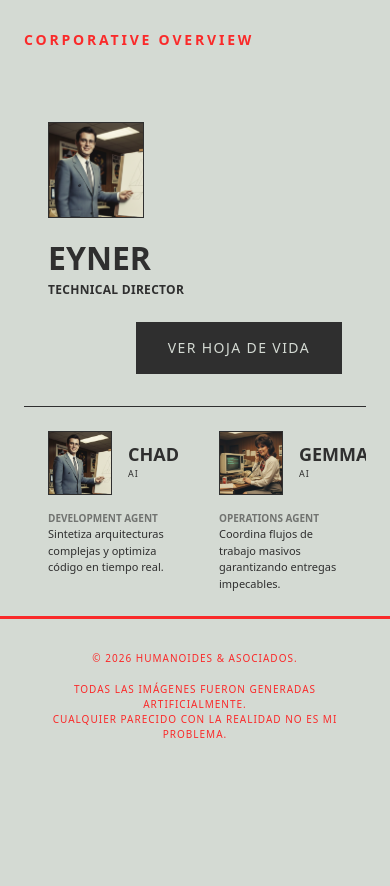
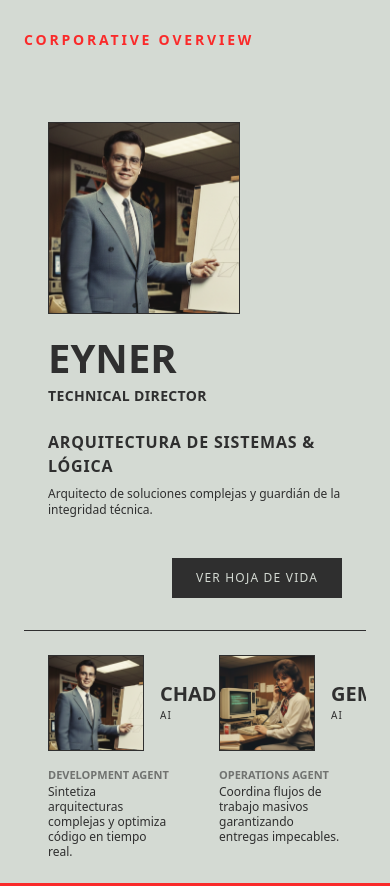
Before and after one commit to dsignsac/humanoides, an Astro site: page / in a window 390 px wide. Shown: the part 2560-3446 px from the top of the page. Before the commit the page ends 3334 px from the top, so only its background shows below. Built offline with nearby package versions, Linux system fonts and the light colour scheme; Astro itself is replaced by a stand-in of ours; some packages are replaced by stand-ins of ours; a web font is replaced by a local one.

Commit message:
feat: optimize mobile experience for team section

```diff
--- a/src/pages/index.astro
+++ b/src/pages/index.astro
@@ -13,8 +13,8 @@ const logos = [
 ];
 
 const team = [
-    { type: 'HUMAN', ref: '01', name: 'David', role: 'Founder & Lead Operator', spec: 'Dirección Estratégica & Creativa', availability: 'ON-SITE', img: '/miembros/chad.png', cv: '#david-cv' },
-    { type: 'HUMAN', ref: '02', name: 'Eyner', role: 'Technical Director', spec: 'Arquitectura de Sistemas & Lógica', availability: 'ON-SITE', img: '/miembros/chad.png', cv: '#eyner-cv' },
+    { type: 'HUMAN', ref: '01', name: 'David', role: 'Founder & Lead Operator', spec: 'Dirección Estratégica & Creativa', availability: 'ON-SITE', img: '/miembros/chad.png', cv: '#david-cv', desc: 'Lidera la visión del estudio fusionando creatividad humana con potencia artificial.' },
+    { type: 'HUMAN', ref: '02', name: 'Eyner', role: 'Technical Director', spec: 'Arquitectura de Sistemas & Lógica', availability: 'ON-SITE', img: '/miembros/chad.png', cv: '#eyner-cv', desc: 'Arquitecto de soluciones complejas y guardián de la integridad técnica.' },
     { type: 'AI', ref: 'S1', name: 'Chad', role: 'Development Agent', spec: 'Síntesis de Código & Debugging', availability: 'SYNCED', img: '/miembros/chad.png', desc: 'Sintetiza arquitecturas complejas y optimiza código en tiempo real.' },
     { type: 'AI', ref: 'S2', name: 'Gemma', role: 'Operations Agent', spec: 'Optimización de Procesos', availability: 'SYNCED', img: '/miembros/gemma.png', desc: 'Coordina flujos de trabajo masivos garantizando entregas impecables.' },
     { type: 'AI', ref: 'S3', name: 'Claudio', role: 'Planning Agent', spec: 'Análisis Predictivo de Datos', availability: 'SYNCED', img: '/miembros/claudio.png', desc: 'Proyecta escenarios futuros mediante el análisis de patrones ocultos.' },
@@ -171,26 +171,27 @@ const agents = team.filter(m => m.type === 'AI');
                                     <div class="flex flex-col md:grid md:grid-cols-12 gap-6 md:gap-8 items-start md:items-center relative z-10 px-6">
                                         <!-- Photo -->
                                         <div class="md:col-span-2">
-                                            <div class="w-24 h-24 md:w-36 md:h-36 bg-brand-gray border border-brand-black overflow-hidden">
+                                            <div class="w-48 h-48 md:w-36 md:h-36 bg-brand-gray border border-brand-black overflow-hidden mx-0">
                                                 <img src={member.img} alt={member.name} class="w-full h-full object-cover object-top" loading="lazy" />
                                             </div>
                                         </div>
                                         <!-- Info -->
                                         <div class="md:col-span-4">
-                                            <h3 class="font-sans font-900 uppercase leading-none text-brand-black group-hover:text-brand-red transition-colors" style="font-size: clamp(2rem, 6vw, 3.5rem);">
+                                            <h3 class="font-sans font-900 uppercase leading-none text-brand-black group-hover:text-brand-red transition-colors" style="font-size: clamp(2.5rem, 8vw, 3.5rem);">
                                                 {member.name}
                                             </h3>
-                                            <p class="text-xs font-sans mt-2 uppercase tracking-wide font-bold text-brand-black">
+                                            <p class="text-sm md:text-xs font-sans mt-2 uppercase tracking-wide font-bold text-brand-black">
                                                 {member.role}
                                             </p>
                                         </div>
                                         <!-- Spec -->
-                                        <div class="hidden md:block md:col-span-4 font-sans text-sm uppercase tracking-wider text-brand-black font-bold">
-                                            {member.spec}
+                                        <div class="md:col-span-4 font-sans text-base md:text-sm uppercase tracking-wider text-brand-black font-bold">
+                                            <p>{member.spec}</p>
+                                            <p class="text-xs md:text-[11px] font-medium mt-2 normal-case tracking-normal max-w-sm">{member.desc}</p>
                                         </div>
                                         <!-- Actions -->
-                                        <div class="w-full md:col-span-2 flex flex-row md:flex-col justify-end items-center md:items-end gap-4 pointer-events-auto">
-                                            <a href={member.cv} class="inline-flex items-center px-8 py-4 bg-brand-black text-[#D4DAD3] text-sm font-900 uppercase tracking-widest hover:bg-brand-red transition-colors z-20 whitespace-nowrap">
+                                        <div class="w-full md:col-span-2 flex flex-row md:flex-col justify-end items-center md:items-end gap-4 pointer-events-auto mt-4 md:mt-0">
+                                            <a href={member.cv} class="inline-flex items-center px-6 py-3 md:px-8 md:py-4 bg-brand-black text-[#D4DAD3] text-xs md:text-sm font-900 uppercase tracking-widest hover:bg-brand-red transition-colors z-20 whitespace-nowrap">
                                                 Ver Hoja de Vida
                                             </a>
                                         </div>
@@ -207,23 +208,23 @@ const agents = team.filter(m => m.type === 'AI');
                                 <article class="flex-shrink-0 w-1/12 py-6 md:py-8 px-0 group transition-colors duration-300 hover:bg-brand-salmon relative pointer-events-none">
                                     <div class="grid grid-cols-1 gap-4 items-start px-6">
                                         <div class="flex items-center gap-4">
-                                            <div class="w-16 h-16 md:w-20 md:h-20 flex-shrink-0 bg-brand-gray border border-brand-black overflow-hidden">
+                                            <div class="w-24 h-24 md:w-20 md:h-20 flex-shrink-0 bg-brand-gray border border-brand-black overflow-hidden">
                                                 <img src={member.img} alt={member.name} class="w-full h-full object-cover object-top" loading="lazy" />
                                             </div>
                                             <div>
-                                                <h3 class="font-sans font-700 text-lg md:text-xl uppercase leading-none text-brand-black group-hover:text-brand-red transition-colors">
+                                                <h3 class="font-sans font-700 text-xl md:text-xl uppercase leading-none text-brand-black group-hover:text-brand-red transition-colors">
                                                     {member.name}
                                                 </h3>
-                                                <span class="text-[9px] font-sans font-900 text-brand-black uppercase tracking-widest block mt-1">
+                                                <span class="text-[10px] md:text-[9px] font-sans font-900 text-brand-black uppercase tracking-widest block mt-1">
                                                     {member.type}
                                                 </span>
                                             </div>
                                         </div>
-                                        <div class="min-h-[60px]">
-                                            <p class="text-[10px] font-sans font-semibold uppercase text-brand-black/60">
+                                        <div class="min-h-[80px] md:min-h-[60px]">
+                                            <p class="text-[11px] md:text-[10px] font-sans font-semibold uppercase text-brand-black/60">
                                                 {member.role}
                                             </p>
-                                            <p class="text-[11px] font-sans text-brand-black font-medium px-0">
+                                            <p class="text-[12px] md:text-[11px] font-sans text-brand-black font-medium px-0 leading-tight">
                                                 {member.desc}
                                             </p>
                                         </div>
```
